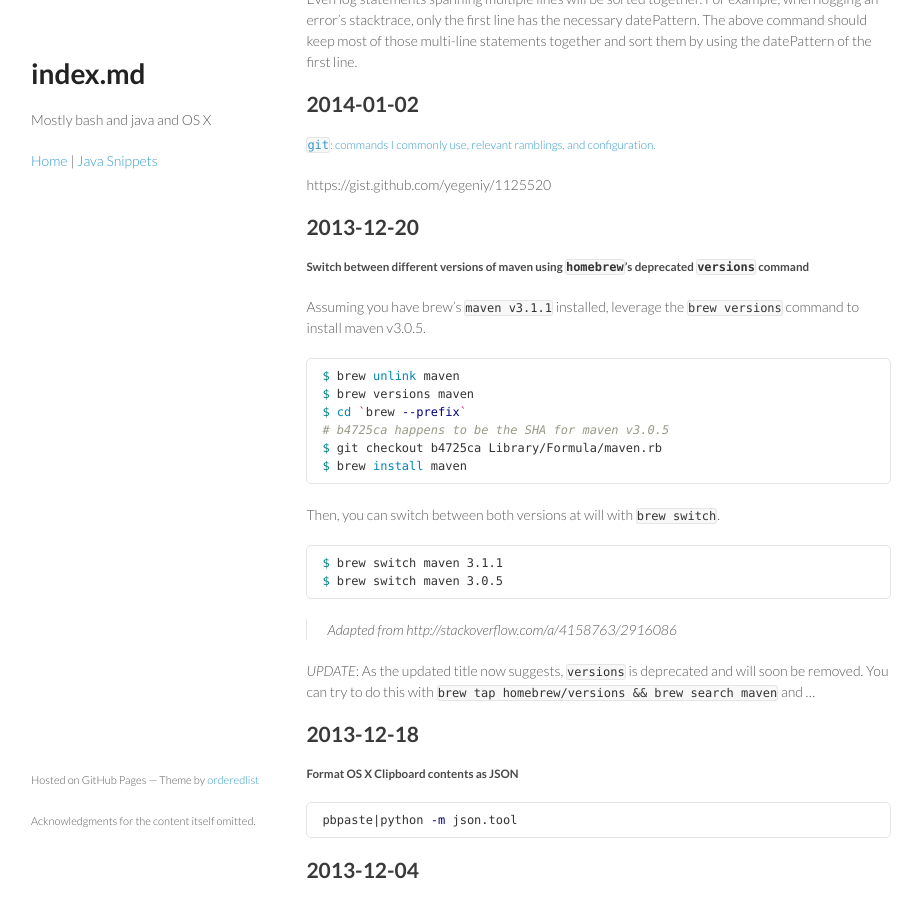
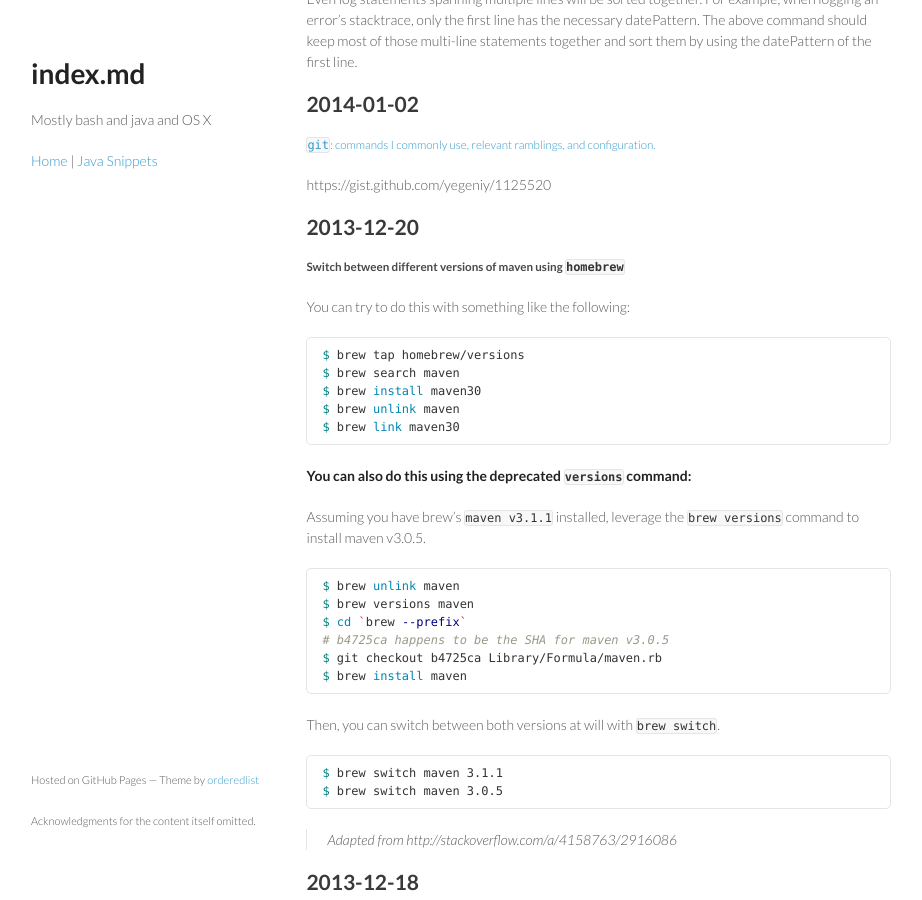
Before and after one commit to yegeniy/yegeniy.github.io, a Jekyll site: the page built from index.md, in a window 1280 px wide and 900 px high, scrolled down 3083 px. Shown: the whole window, without its empty margins (179-1101 px from the left). Built offline with Jekyll 4.4.1, drawn with Linux system fonts in a browser that asks for light colours; Markdown is read by kramdown in place of the engine named in the settings.

Commit message:
Update how to switch maven version with homebrew

````diff
--- a/index.md
+++ b/index.md
@@ -194,7 +194,19 @@ https://gist.github.com/yegeniy/1125520
 2013-12-20
 ----------
 
-##### Switch between different versions of maven using `homebrew`'s deprecated `versions` command
+##### Switch between different versions of maven using `homebrew`
+
+You can try to do this with something like the following:
+
+```bash
+$ brew tap homebrew/versions
+$ brew search maven
+$ brew install maven30
+$ brew unlink maven
+$ brew link maven30
+```
+
+**You can also do this using the deprecated `versions` command:**
 
 Assuming you have brew's `maven v3.1.1` installed, leverage the `brew versions` command to install maven v3.0.5.
 
@@ -215,8 +227,6 @@ $ brew switch maven 3.0.5
 ```
 
 > _Adapted from http://stackoverflow.com/a/4158763/2916086_
-
-_UPDATE_: As the updated title now suggests, `versions` is deprecated and will soon be removed. You can try to do this with `brew tap homebrew/versions && brew search maven` and ...
 
 2013-12-18
 ----------
````
